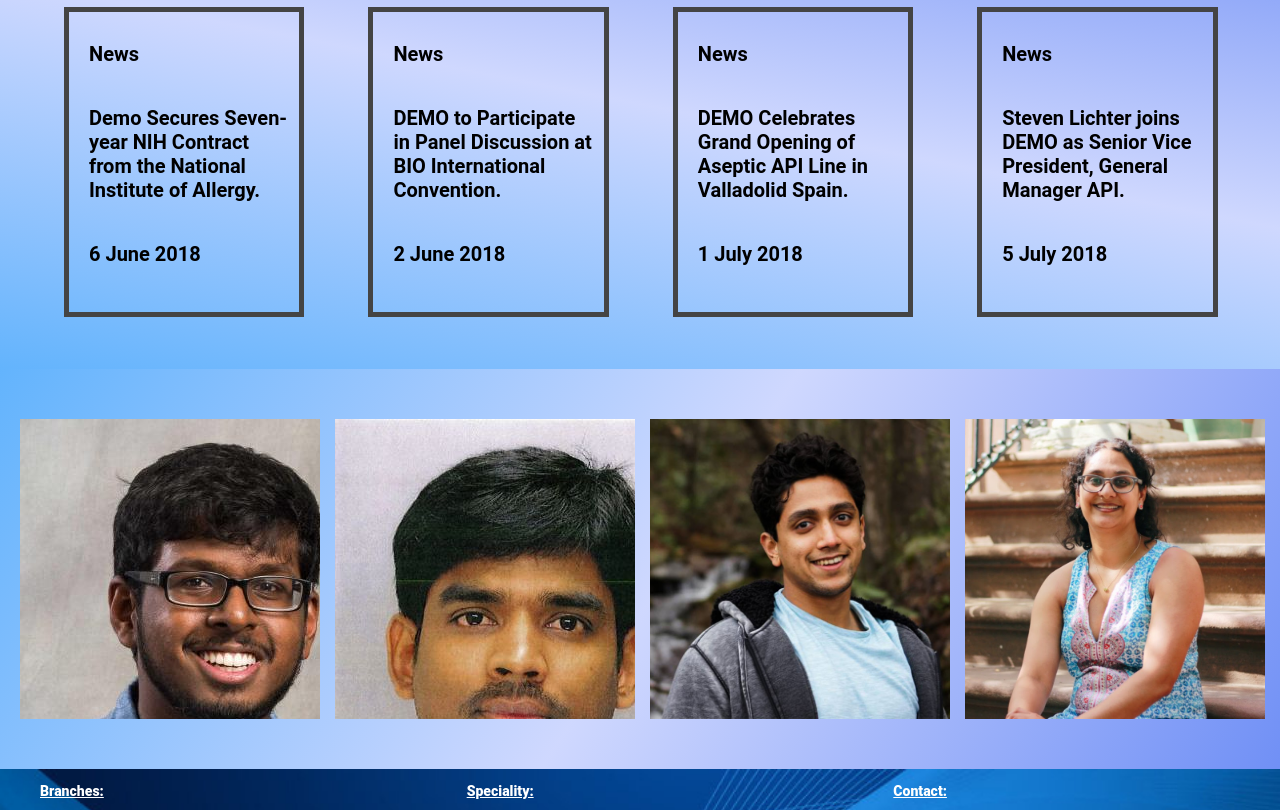
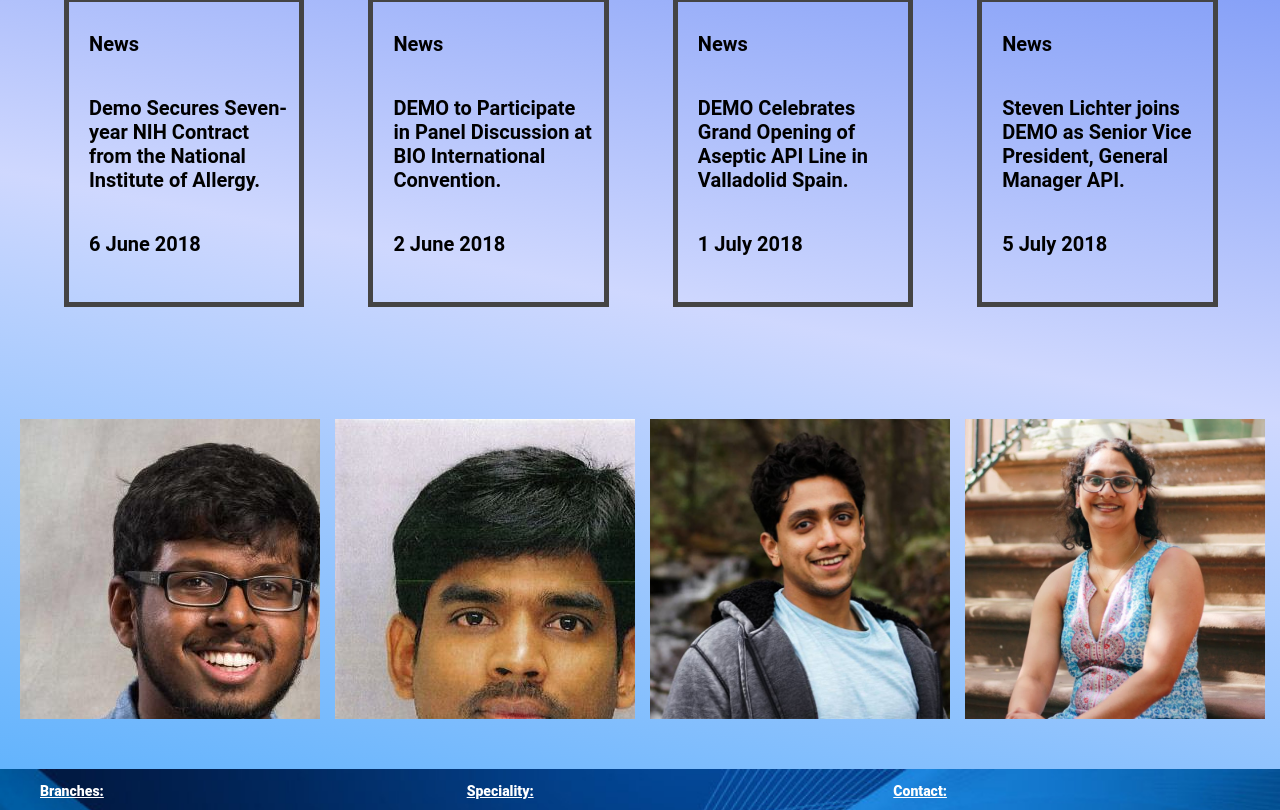
Before and after one commit to DSujitKumar/Nursing_Home, a plain HTML site: page index.html in a window 1280 px wide. Shown: the part 1335-2145 px from the top of the page. Drawn offline with Linux system fonts and the light colour scheme.

Commit message:
background fix

```diff
--- a/css/indexStyle.css
+++ b/css/indexStyle.css
@@ -11,12 +11,14 @@
     background-size: cover;
     background-attachment: fixed;
 }
+article{
+    background: linear-gradient(191deg, rgba(33,82,240,0.6418942577030813) 0%, rgba(66,101,252,0.2553396358543417) 48%, rgba(52,157,252,0.7679446778711485) 100%);
+
+}
 #news{
     height: 500px;
     width: 100%;
     overflow: hidden;
-    background: rgb(33,82,240);
-background: linear-gradient(191deg, rgba(33,82,240,0.6418942577030813) 0%, rgba(66,101,252,0.2553396358543417) 48%, rgba(52,157,252,0.7679446778711485) 100%);
 }
 #news h1{
     margin: 0;
@@ -51,8 +53,6 @@
     flex-direction: column;
     flex-wrap: wrap;
     height: 400px;
-    background: rgb(33,82,240);
-background: linear-gradient(303deg, rgba(33,82,240,0.6418942577030813) 0%, rgba(66,101,252,0.2553396358543417) 48%, rgba(52,157,252,0.7679446778711485) 100%);
 }
 
 #cr1{
--- a/index.html
+++ b/index.html
@@ -146,6 +146,7 @@
 
 <!-- ======================About Hospital Ends ======================== -->
 <!-- ================================================================= News  Start===================================================== -->
+<article>
 <div id="mainnews" >
 <div id="news">
 	<h1>The Latest from "DEMO"</h1>
@@ -205,6 +206,7 @@
     </div>
 
 </div>
+</article>
 
 <footer>
 	<ul class="footerUl">
```
